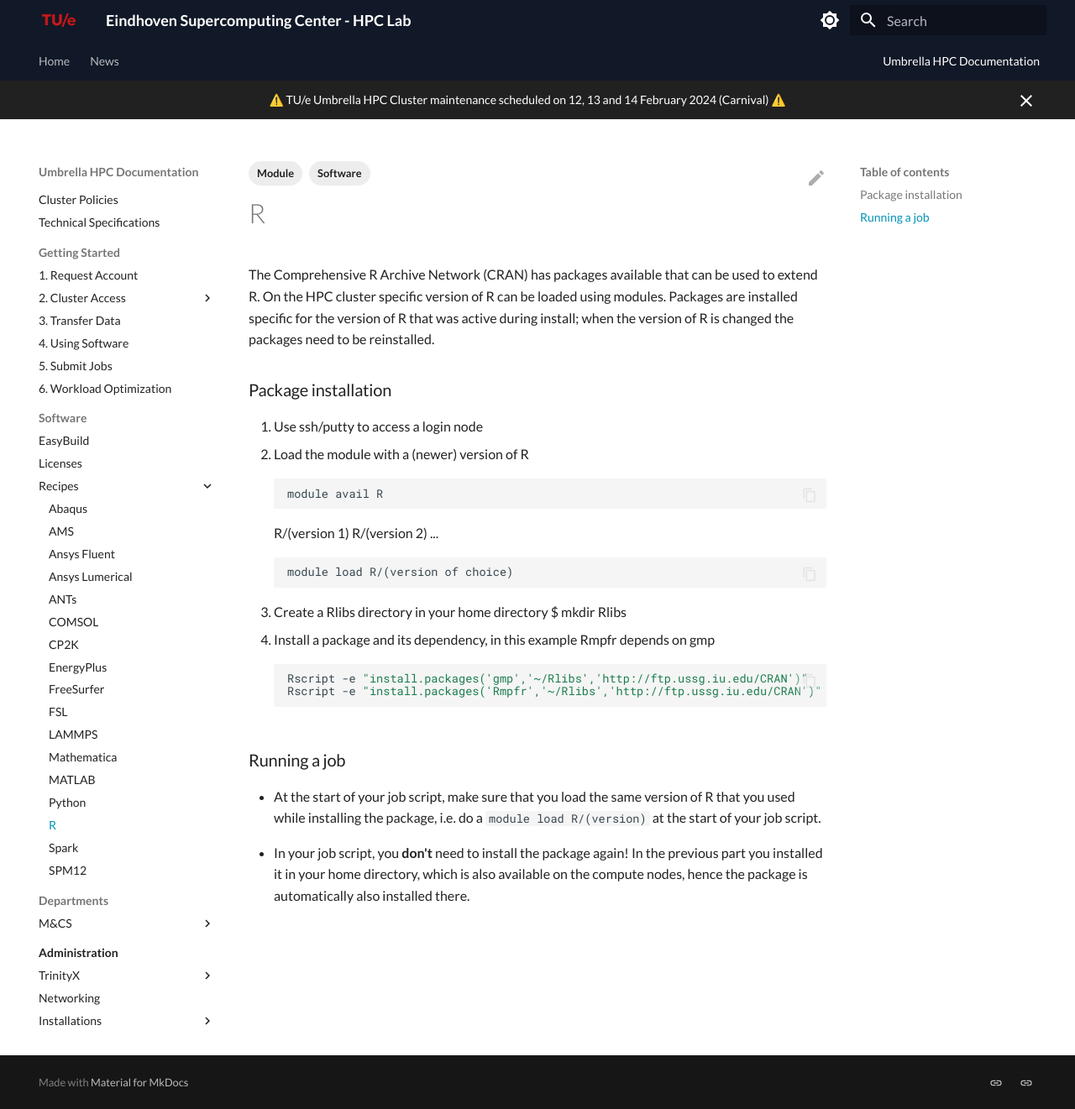
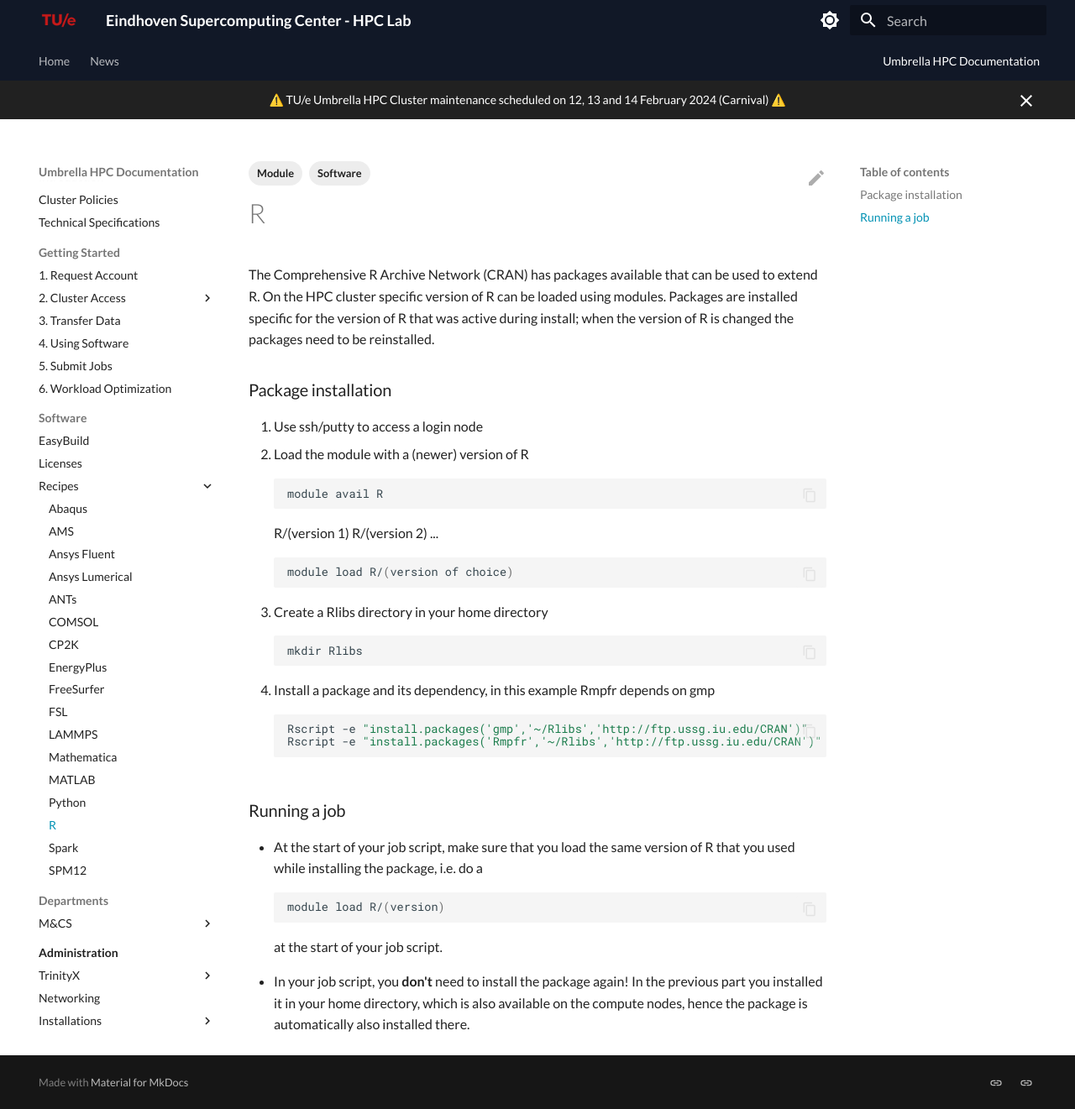
Before and after one commit to gferhpc/supercomputing.tue.nl, an MkDocs documentation site: the page built from pages/documentation/software/recipes/r.md, in a window 1280 px wide and 1321 px high. Shown: the whole window at 84% size. Built offline with MkDocs 1.6.1 and Material for MkDocs 9.7.7, drawn with Linux system fonts in a browser that asks for light colours.

Commit message:
Update r.md

````diff
--- a/pages/documentation/software/recipes/r.md
+++ b/pages/documentation/software/recipes/r.md
@@ -16,11 +16,15 @@
        module avail R
        ```
        R/(version 1)   R/(version 2)   ...
-       ```shel
+
+       ```shell
        module load R/(version of choice)
        ```
+
 3.  Create a Rlibs directory in your home directory
-        $  mkdir Rlibs
+        ```shell
+        mkdir Rlibs
+        ```
 4.  Install a package and its dependency, in this example Rmpfr depends on gmp
         ```shell
         Rscript -e "install.packages('gmp','~/Rlibs','http://ftp.ussg.iu.edu/CRAN')"
@@ -29,9 +33,11 @@
 
 ### Running a job
 
--   At the start of your job script, make sure that you load the same
-    version of R that you used while installing the package, i.e. do a
-    `module load R/(version)` at the start of your job script.
+-   At the start of your job script, make sure that you load the same version of R that you used while installing the package, i.e. do a
+    ```shell
+    module load R/(version)
+    ```
+    at the start of your job script.
 
 <!-- -->
 
````
